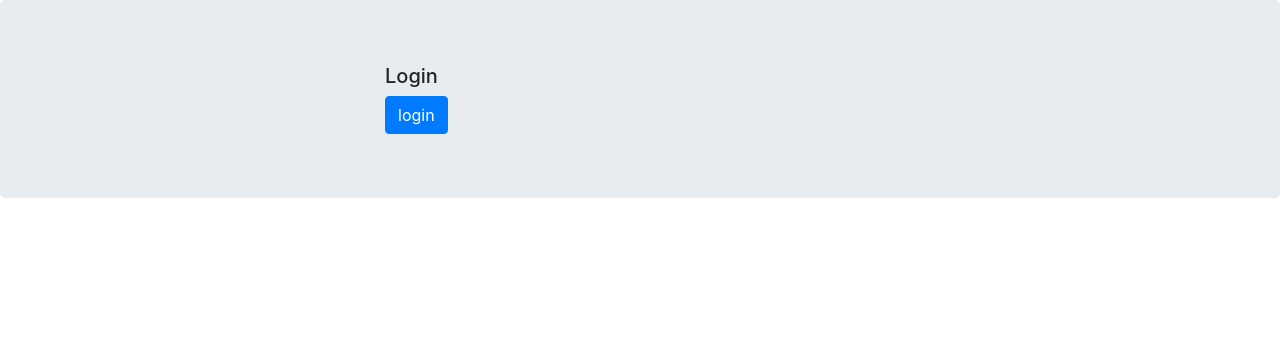
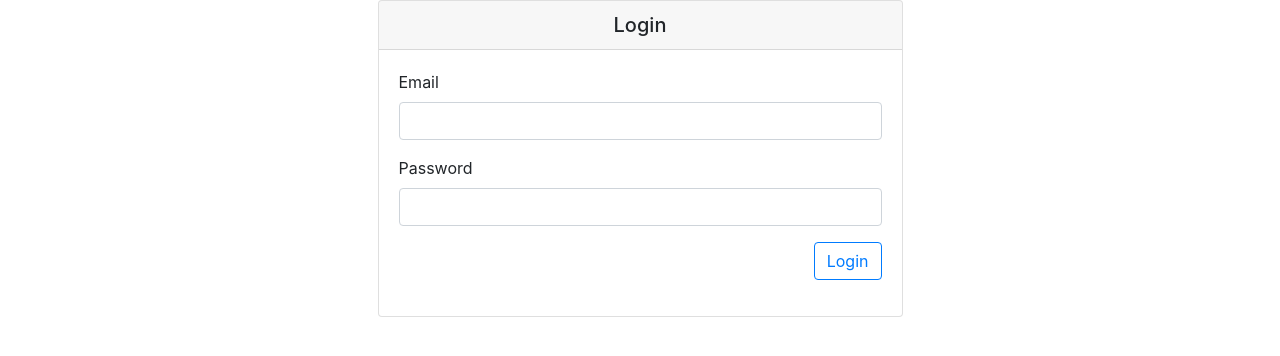
Before and after one commit to mortilus/CinemaRepository, an Angular app: page /login in a window 1280 px wide. Shown: the top 356 px of the page. Built offline with nearby package versions, Linux system fonts and the light colour scheme.

Commit message:
Added login validation form

```diff
--- a/src/app/app.component.html
+++ b/src/app/app.component.html
@@ -7,13 +7,10 @@
 </nav>
 
 <!-- main app container -->
-<div class="jumbotron">
 <div class="container">
-      <div class="row">
+  <!-- <div class="row"> -->
     <div class="col-sm-6 offset-sm-3">
-              <!-- <alert></alert> -->
       <router-outlet></router-outlet>
     </div>
+  <!-- </div> -->
 </div>
-  </div>
-</div>
--- a/src/app/app.component.ts
+++ b/src/app/app.component.ts
@@ -1,22 +1,37 @@
-import { Component } from '@angular/core';
+import { Component, OnInit, OnDestroy } from '@angular/core';
 import { AuthService } from './shared/services/auth.service';
 import { Router } from '@angular/router';
 import { ILoggedUser } from './shared/models/IUser';
+import { Subscription } from 'rxjs';
 
 @Component({
   selector: 'app-root',
   templateUrl: './app.component.html',
   styleUrls: ['./app.component.scss']
 })
-export class AppComponent {
+export class AppComponent implements OnInit, OnDestroy {
+  private _subscriptions: Subscription[] = [];
+
   public currentUser: ILoggedUser = null;
 
-  constructor(private _authService: AuthService, private _router: Router) {
-    this._authService.currentUser.subscribe(user => this.currentUser = user);
+  constructor(private _authService: AuthService, private _router: Router) { }
+
+  ngOnInit(): void {
+    this._initSubscriptions();
+  }
+
+  private _initSubscriptions() {
+    this._subscriptions.push(
+      this._authService.currentUser.subscribe(user => this.currentUser = user)
+    );
   }
 
   logout() {
     this._authService.logout();
     this._router.navigate(['/login']);
   }
+
+  ngOnDestroy(): void {
+    this._subscriptions.forEach(sub => sub.unsubscribe());
+  }
 }
--- a/src/app/app.module.ts
+++ b/src/app/app.module.ts
@@ -7,6 +7,7 @@ import { HomeComponent } from './home/home.component';
 import { LoginComponent } from './auth/login/login.component';
 import { RegisterComponent } from './auth/register/register.component';
 import { HttpClientModule } from '@angular/common/http';
+import { FormsModule, ReactiveFormsModule } from '@angular/forms';
 
 @NgModule({
   declarations: [
@@ -18,7 +19,9 @@ import { HttpClientModule } from '@angular/common/http';
   imports: [
     BrowserModule,
     AppRoutingModule,
-    HttpClientModule
+    HttpClientModule,
+    FormsModule,
+    ReactiveFormsModule
   ],
   providers: [],
   bootstrap: [AppComponent]
--- a/src/app/auth/login/login.component.html
+++ b/src/app/auth/login/login.component.html
@@ -1,4 +1,25 @@
-<div class="container">
-    <h5>Login</h5>
-    <button class="btn btn-primary" (click)="login()">login</button>
+<div class="card">
+    <h5 class="card-header text-center">Login</h5>
+    <div class="card-body">
+        <div *ngIf="message" [ngClass]="message.cssClass">{{message.text}}</div>
+        <form [formGroup]="loginForm" (ngSubmit)="login()">
+            <div class="form-group">
+                <label>Email</label>
+                <input class="form-control" type="text" formControlName="email" [ngClass]="{ 'is-invalid': submitted && formControls.email.errors }">
+                <div *ngIf="submitted && formControls.email.errors" class="invalid-feedback d-block">
+                    <div *ngIf="formControls.email.errors.required">Email is required</div>
+                </div>
+            </div>
+            <div class="form-group">
+                <label>Password</label>
+                <input class="form-control" type="password" formControlName="password" [ngClass]="{ 'is-invalid': submitted && formControls.password.errors }">
+                <div *ngIf="submitted && formControls.password.errors" class="invalid-feedback d-block">
+                    <div *ngIf="formControls.password.errors.required">Password is required</div>
+                </div>
+            </div>
+            <div class="form-group float-right">
+                <button class="btn btn-outline-primary" (click)="login()">Login</button>
+            </div>
+        </form>
+    </div>
 </div>
--- a/src/app/auth/login/login.component.ts
+++ b/src/app/auth/login/login.component.ts
@@ -1,28 +1,66 @@
-import { Component, OnInit } from '@angular/core';
+import { Component, OnInit, OnDestroy } from '@angular/core';
 import { AuthService } from 'src/app/shared/services/auth.service';
 import { first } from 'rxjs/operators';
 import { Router } from '@angular/router';
+import { Subscription } from 'rxjs';
+import { FormGroup, FormBuilder, Validators } from '@angular/forms';
 
 @Component({
   selector: 'app-login',
   templateUrl: './login.component.html',
   styleUrls: ['./login.component.scss']
 })
-export class LoginComponent implements OnInit {
+export class LoginComponent implements OnInit, OnDestroy {
+  private subscrptions: Subscription[] = [];
 
-  constructor(private _authService: AuthService, private _router: Router) { }
+  public message: { cssClass: string, text: string } = null;
+  public loginForm: FormGroup;
+  public submitted: boolean = false;
+
+  constructor(private _authService: AuthService, private _router: Router, private _formBuilder: FormBuilder) {
+    if (this._authService.curentLoggedUserValue)
+      this._authService.logout();
+  }
 
   ngOnInit() {
+    this._initSubscriptions();
+    this._initStatus();
   }
 
+  private _initSubscriptions() {
+    this.subscrptions.push(
+      this._authService.currentError$
+        .subscribe(errorMessage => {
+          this.message = errorMessage;
+        })
+    );
+  }
+  private _initStatus() {
+    this.loginForm = this._formBuilder.group({
+      email: ['', Validators.required],
+      password: ['', Validators.required]
+    });
+  }
+
+  get formControls() { return this.loginForm.controls; }
+
   login() {
-    this._authService.login("vendramemichele99@gmail.com", "test")
+    this.submitted = true;
+    if (this.loginForm.invalid) {
+      return;
+    }
+    const typedEmail = this.loginForm.get('email').value;
+    const typedPassword = this.loginForm.get('password').value;
+    this._authService.login(typedEmail, typedPassword)
       .pipe(first())
       .subscribe(user => {
-        if(user) {
+        if (user) {
           this._router.navigate(['/']);
         }
       });
   }
 
+  ngOnDestroy(): void {
+    this.subscrptions.forEach(sub => sub.unsubscribe());
+  }
 }
--- /dev/null
+++ b/src/app/shared/models/IError.ts
@@ -0,0 +1,4 @@
+export interface IError {
+    cssClass: string,
+    text: string
+}
--- a/src/app/shared/services/auth.service.ts
+++ b/src/app/shared/services/auth.service.ts
@@ -1,9 +1,10 @@
 import { Injectable } from '@angular/core';
 import { HttpClient } from '@angular/common/http';
-import { BehaviorSubject, Observable } from 'rxjs';
+import { BehaviorSubject, Observable, Subject } from 'rxjs';
 import { IUser, ILoggedUser } from '../models/IUser';
 import { MainService } from './main.service';
 import { map } from 'rxjs/operators';
+import { IError } from '../models/IError';
 
 @Injectable({
   providedIn: 'root'
@@ -14,12 +15,14 @@ export class AuthService {
   private currentUserSubject: BehaviorSubject<ILoggedUser>;
   public currentUser: Observable<ILoggedUser>;
 
+  private _currentErrorSubject = new Subject<IError>();
+  currentError$ = this._currentErrorSubject.asObservable();
+
   constructor(
     private _http: HttpClient,
     private _mainService: MainService) {
     this._url = this._mainService.getMainUrl();
     this.currentUserSubject = new BehaviorSubject<ILoggedUser>(JSON.parse(localStorage.getItem('loggedUser')));
-    console.log("Current user subject: " + JSON.stringify(this.currentUserSubject));
     this.currentUser = this.currentUserSubject.asObservable();
   }
 
@@ -42,24 +45,20 @@ export class AuthService {
               role: foundUser.role,
               token: 'fake-jwt-token'
             };
-            localStorage.setItem('loggedUser', JSON.stringify(loggedUser));
-            this.currentUserSubject.next(loggedUser)
+            localStorage.setItem('loggedUser', JSON.stringify(loggedUser)); //User saved in ls
+            this._currentErrorSubject.next({ cssClass: 'alert alert-success', text: 'Successfuly logged in!' });
+            this.currentUserSubject.next(loggedUser); //Logged user subject is updated
             return loggedUser;
           }
+          if (userList.find(u => u.email === email)) {
+            this._currentErrorSubject.next({ cssClass: 'alert alert-danger', text: 'Password incorrect, retype it' });
+          } else { this._currentErrorSubject.next({ cssClass: 'alert alert-danger', text: 'Email wasn´t found' }); }
           return null;
-          // console.log("User " + JSON.stringify(user));
-          // // login successful if there's a jwt token in the response
-          // if (user && user.token) {
-          //   // store user details and jwt token in local storage to keep user logged in between page refreshes
-          //   localStorage.setItem('currentUser', JSON.stringify(user));
-          //   this.currentUserSubject.next(user);
-          // }
-
-          // return user;
         }));
   }
 
   logout() {
+    debugger;
     localStorage.removeItem('loggedUser');
     this.currentUserSubject.next(null);
   }
--- a/src/app/shared/shared.module.ts
+++ b/src/app/shared/shared.module.ts
@@ -5,6 +5,10 @@ import { CommonModule } from '@angular/common';
   declarations: [],
   imports: [
     CommonModule
-  ]
+  ],
+  // exports: [
+  //   FormsModule,
+  //   ReactiveFormsModule
+  // ]
 })
 export class SharedModule { }
```
Lines whose indentation alone changed are shown as unchanged.
